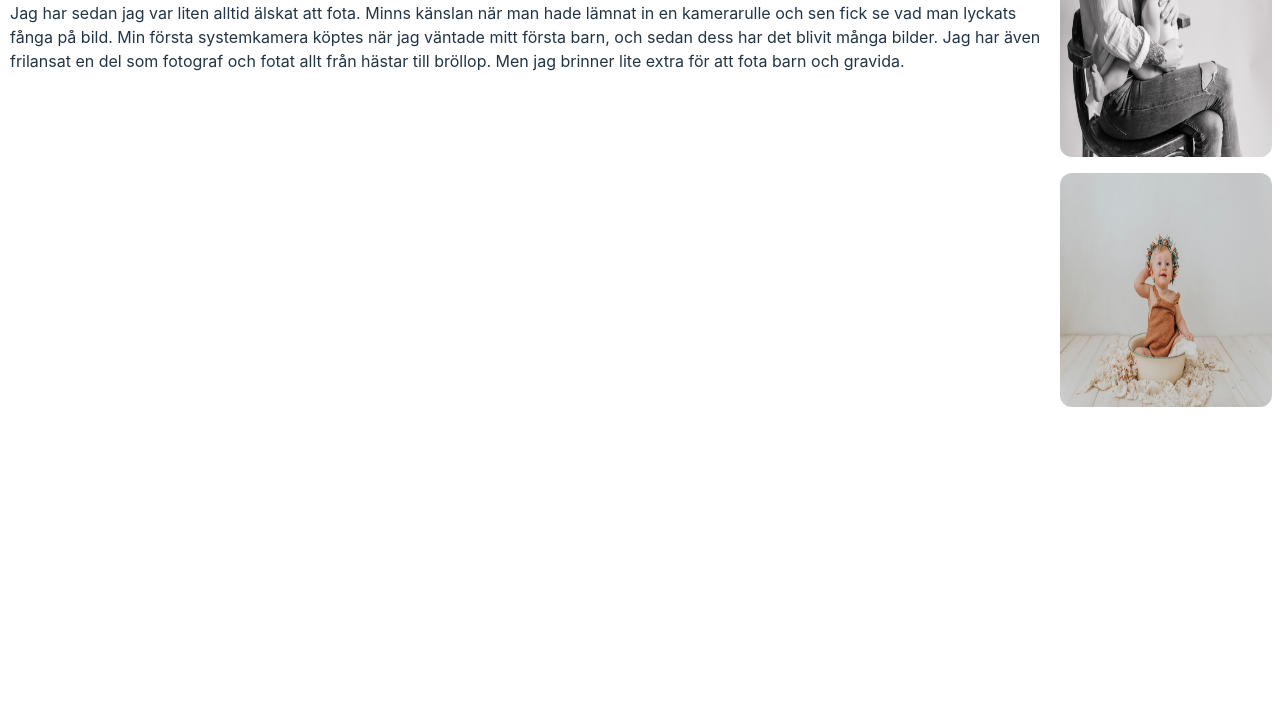
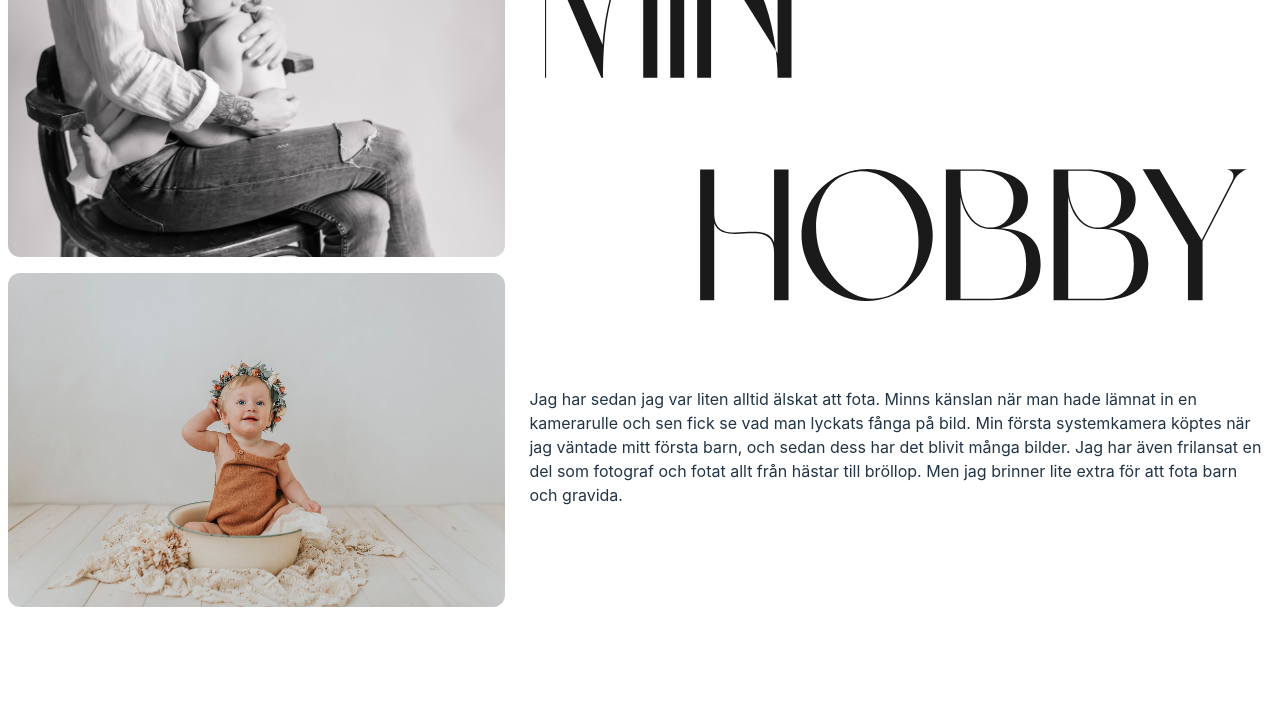
Before and after one commit to tittieth/min-hobby, a website built with Vite: page index.html in a window 1280 px wide. Shown: the part 85-800 px from the top of the page. Built offline with nearby package versions, Linux system fonts and the light colour scheme.

Commit message:
added svg header

```diff
--- a/index.html
+++ b/index.html
@@ -10,7 +10,28 @@
     <main>
       <section class="header">
         <div class="header-container">
-          <h1>Min Hobby</h1>
+          <div class="header-txt">
+            <svg id="Lager_2" data-name="Lager 2" xmlns="http://www.w3.org/2000/svg" viewBox="0 0 568.64 286.51">
+              <defs>
+                <style>
+                  .cls-1 {
+                    fill: #1a1a1a;
+                  }
+                </style>
+              </defs>
+              <g id="Lager_1-2" data-name="Lager 1">
+                <g id="header-txt">
+                  <path id="letter-1" class="cls-1" d="m90.9,105.9h-11.4V3.6c-30,12.6-32.4,75-32.4,102.3h-1.5L5.1,12.6.9,2.7v103.2h-.9V0h12.45l34.2,79.05C49.5,44.55,59.1,0,90.9,0v105.9Z"/>
+                  <path id="letter-2" class="cls-1" d="m101.4,0h11.25v105.9h-11.25V0Z"/>
+                  <path id="letter-3" class="cls-1" d="m188.25,86.1V0h11.25v105.9h-11.25c0-23.85-5.55-53.85-16.65-75.6-9-17.1-21-29.25-37.2-29.25v104.85h-11.25V0h11.25"/>
+                  <path id="letter-4" class="cls-1" d="m136.95,285.9h-11.4v-105.9h11.4v35.4c0,30.75,40.8,2.85,48.45,23.7v-59.1h11.7v105.9h-11.7v-38.7c0-30.3-40.5-2.85-48.45-23.55v62.25Z"/>
+                  <path id="letter-5" class="cls-1" d="m311.84,219.45c7.95,28.05-9,57.6-37.5,65.1-28.2,7.95-57.15-9-64.95-37.8-7.5-28.5,9.45-57.6,37.8-65.25,28.05-7.95,57.3,9.45,64.65,37.95Zm-90.3,24.15c6,22.65,27.15,46.65,52.5,39.9,25.65-6.6,32.1-38.25,26.25-61.05-6.15-23.1-27.15-46.95-52.95-39.75-25.5,6.6-31.95,37.95-25.8,60.9Z"/>
+                  <path id="letter-6" class="cls-1" d="m401.09,256.5c0,24.15-18,29.25-41.1,29.4h-35.55v-105.9h25.95c22.5,0,40.5,6.75,40.5,24,0,13.5-9.9,21-22.05,23.55,18.9,1.35,32.25,7.65,32.25,28.95Zm-50.7-75.45h-14.1v9.9c0,10.35,2.55,19.35,6.9,25.65,4.2,6.75,10.05,10.5,16.8,10.5,10.05,0,19.2-6.75,19.2-23.1s-14.4-22.95-28.8-22.95Zm9.6,47.25c-7.05,0-13.65-4.05-18-10.95-2.7-4.05-4.5-9.15-5.7-15v82.35h22.5c13.5,0,30.6-1.2,30.6-28.2s-16.35-28.2-29.4-28.2Z"/>
+                  <path id="letter-7" class="cls-1" d="m488.24,256.5c0,24.15-18,29.25-41.1,29.4h-35.55v-105.9h25.95c22.5,0,40.5,6.75,40.5,24,0,13.5-9.9,21-22.05,23.55,18.9,1.35,32.25,7.65,32.25,28.95Zm-50.7-75.45h-14.1v9.9c0,10.35,2.55,19.35,6.9,25.65,4.2,6.75,10.05,10.5,16.8,10.5,10.05,0,19.2-6.75,19.2-23.1s-14.4-22.95-28.8-22.95Zm9.6,47.25c-7.05,0-13.65-4.05-18-10.95-2.7-4.05-4.5-9.15-5.7-15v82.35h22.5c13.5,0,30.6-1.2,30.6-28.2s-16.35-28.2-29.4-28.2Z"/>
+                  <path id="letter-8" class="cls-1" d="m532.19,238.2v47.7h-11.85v-44.55l-36.6-61.5h13.5l23.1,38.85,11.1,18.45,24.75-48c3.15-6.15-1.65-9-4.5-9.3h16.95c-3.9.3-9.6,5.85-10.65,8.55l-25.8,49.8Z"/>
+                </g>
+              </g>
+            </svg></div>
           <p>Jag har sedan jag var liten alltid älskat att fota.
             Minns känslan när man hade lämnat in en kamerarulle och
             sen fick se vad man lyckats fånga på bild.
--- a/src/_header.scss
+++ b/src/_header.scss
@@ -22,11 +22,11 @@
             h1 {
                 font-size: 3.2em;
                 line-height: 1.1;
-                padding: 10px;
+                padding: 1rem;
               }
 
             p {
-                padding: 10px;
+                padding: 1rem;
             }
         }
     }
@@ -34,18 +34,76 @@
 
 @media screen and (min-width: 600px) {
     .header {
-        flex-direction: row;
+        display: flex;
+        flex-direction: column;
+        width: 100vw;
 
         .img-container {
             display: flex;
             flex-direction: column;
-            width: 50vw;
+            justify-content: space-between;
+
+            .nursing-img, .flower-crown-img {
+                padding: 0.5rem;
+                margin: auto;
+                width: 500px;
+                height: 350px;
+                border-radius: 20px;
+            }
         }
 
+        .header-container {
+            h1 {
+                font-size: 3.2em;
+                line-height: 1.1;
+                padding: 1rem;
+              }
 
+            p {
+                padding: 1rem;
+            }
+        }
     }
 }
 
-@media screen and (min-width: 1020px) {
+@media screen and (min-width: 1000px) {
+    .header {
+        display: flex;
+        flex-direction: row-reverse;
+        width: 100vw;
 
+        .img-container {
+            display: flex;
+            flex-direction: column;
+            justify-content: space-between;
+
+            .nursing-img, .flower-crown-img {
+                padding: 0.5rem;
+                margin: auto;
+                width: 600px;
+                height: 350px;
+                border-radius: 20px;
+            }
+        }
+
+        .header-container {
+            width: 70%;
+
+            .header-txt {
+                padding: 2rem;
+            }
+
+            h1 {
+                margin-top: 2rem;
+                font-size: 5.2em;
+                line-height: 1.1;
+                padding: 1rem;
+              }
+
+            p {
+                padding: 1rem;
+                margin-top: 2rem;
+            }
+        }
+    }
 }
```
